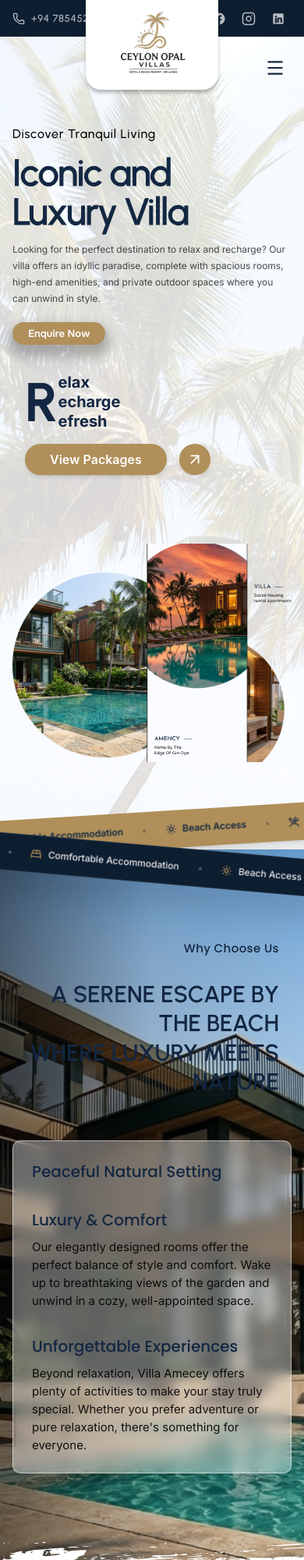
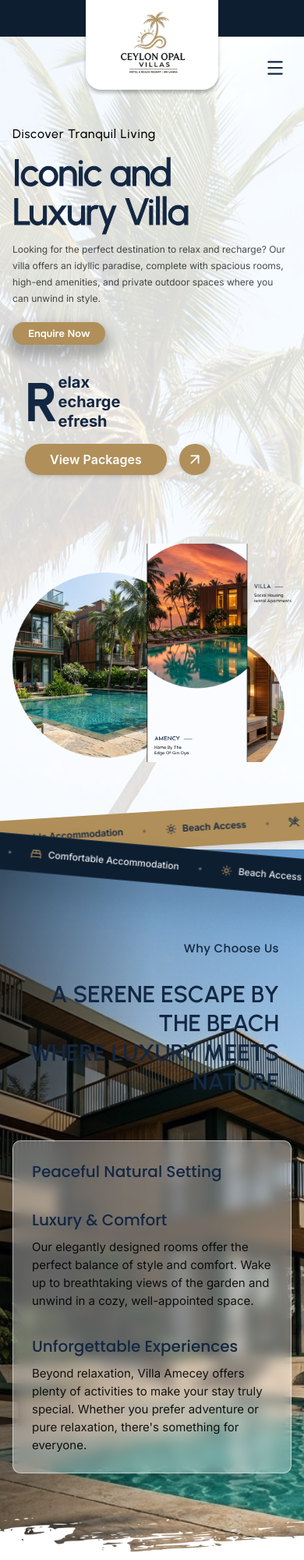
Before and after one commit to Dinuka1220/ceylonopalhotel, a React (Vite) app: page / in a window 390 px wide. Shown: the top 2000 px of the page at 78% size. Built offline with nearby package versions, Linux system fonts and the light colour scheme; a web font is replaced by a local one.

Commit message:
responsive update

```diff
--- a/src/components/AboutUsSection.jsx
+++ b/src/components/AboutUsSection.jsx
@@ -11,7 +11,7 @@ export default function AboutUsSection({ onOpenEnquiry, onSelectImage }) {
         <img
           src="/images/aboutbottombrush.png"
           alt=""
-          className="w-full h-20 sm:h-28 md:h-36 object-cover mt-[8rem]"
+          className="w-full h-20 sm:h-28 md:h-36 object-cover mt-[5rem] xl:mt-[8rem]"
         />
       </div>
 
--- a/src/components/ContactSection.jsx
+++ b/src/components/ContactSection.jsx
@@ -121,12 +121,12 @@ export default function ContactSection({
                             </h3>
 
                             {/* Paragraph */}
-                            <p className="mt-3 text-xs leading-relaxed text-white/85 sm:text-sm sm:leading-relaxed  w-[20rem]">
+                            <p className="mt-3 text-xs leading-relaxed text-white/85 sm:text-sm sm:leading-relaxed  w-[13rem] md:w-full lg:w-[20rem]">
                                 Located in the beautiful coastal city of Galle, our hotel offers a peaceful stay surrounded by tropical scenery and the charm of southern Sri Lanka. Guests can easily explore the historic Galle Fort, beautiful beaches, local attractions, and nearby restaurants. Our hotel is an ideal place to enjoy your stay in Galle.
                             </p>
 
                             {/* Map Embed */}
-                            <div className="mt-5 overflow-hidden border border-white/20 shadow-md w-[20rem]">
+                            <div className="mt-5 overflow-hidden border border-white/20 shadow-md w-[13rem] lg:w-[20rem]">
                                 <iframe
                                     title="Hotel location map"
                                     src={mapEmbedUrl}
--- a/src/components/Header.jsx
+++ b/src/components/Header.jsx
@@ -20,7 +20,7 @@ export default function Header({ onOpenEnquiry }) {
           <div className="max-w-[1728px] w-full mx-auto flex items-center justify-between">
 
             {/* Left: Phone + Email */}
-            <div className="flex items-center gap-6 text-white/70 text-[13px] md:text-[15px] font-medium tracking-[0.05em]"
+            <div className="hidden lg:flex  items-center gap-6 text-white/70 text-[13px] md:text-[15px] font-medium tracking-[0.05em]"
               style={{ fontFamily: 'Urbanist, sans-serif' }}>
               <span className="flex items-center gap-2">
                 <Phone size={16} className="text-white/70 shrink-0" />
@@ -33,7 +33,7 @@ export default function Header({ onOpenEnquiry }) {
             </div>
 
             {/* Right: Social Icons — leave enough right padding for the badge area */}
-            <div className="flex items-center gap-5 text-white/70 pr-2">
+            <div className="hidden lg:flex  items-center gap-5 text-white/70 pr-2">
               <a href="#" aria-label="Facebook" className="hover:text-[#b08f5a] transition-colors">
                 <FacebookIcon className="w-[18px] h-[18px]" />
               </a>
@@ -53,7 +53,7 @@ export default function Header({ onOpenEnquiry }) {
           <div className="max-w-[1728px] w-full mx-auto px-4 md:px-16 flex items-center justify-between">
 
             {/* Left Nav Links */}
-            <nav className="hidden md:flex items-center gap-10 lg:gap-16 ml-[12rem]">
+            <nav className="hidden md:flex items-center gap-10 lg:gap-16 xl:ml-[10rem] ">
               <a href="#home"
                 className="font-['Josefin_Sans'] text-lg lg:text-md font-bold text-[#035186] hover:text-[#b08f5a] transition-colors">
                 Home
@@ -68,7 +68,7 @@ export default function Header({ onOpenEnquiry }) {
             <div className="hidden md:block w-[200px] lg:w-[294px]" />
 
             {/* Right Nav Links */}
-            <nav className="hidden md:flex items-center gap-10 lg:gap-16 mr-[12rem]">
+            <nav className="hidden md:flex items-center gap-10 lg:gap-16 lg:mr-[10rem] ">
               <a href="#gallery"
                 className="font-['Josefin_Sans'] text-lg lg:text-md font-bold text-black hover:text-[#b08f5a] transition-colors">
                 Gallery
--- a/src/components/OurFacilities.jsx
+++ b/src/components/OurFacilities.jsx
@@ -158,7 +158,7 @@ export default function OurFacilities({
       </div>
 
 
-      <div className="relative z-50  -mb-[4rem]   bottom-0">
+      <div className="relative z-50  -mb-[4rem]  xl:-mb-[rem]   bottom-0">
         <img
           src="/images/brushimg.png"
           alt="asdad"
--- a/src/components/RoomTypes.jsx
+++ b/src/components/RoomTypes.jsx
@@ -62,7 +62,7 @@ const RoomTypes = () => {
                     ))}
                 </div>
             </div>
-            <div className="relative z-20  -mb-[6rem]  mt-10 bottom-0">
+            <div className="relative z-20  -mb-[4rem]  md:-mb-[5rem] lg:-mb-[6rem]  xl:-mb-[6rem] mt-10 bottom-0">
                 <img
                     src="/images/gallerytopbrush.png"
                     alt=""
--- a/src/components/WhyChooseUsSection.jsx
+++ b/src/components/WhyChooseUsSection.jsx
@@ -75,7 +75,7 @@ export default function WhyChooseUsSection({ onOpenEnquiry, onSelectImage }) {
       </div>
 
       {/* Paint Brush Edge Stroke Divider at bottom of Section 2 (_14-white-grunge-brush-stroke-13-1) */}
-      <div className="relative z-20 mt-8">
+      <div className="relative z-20 absolute bottom-0 left-0 w-full">
         <img
           src="/images/brushimg.png"
           alt=""
```
Also changed, not shown: public/images/brushimg.png.
